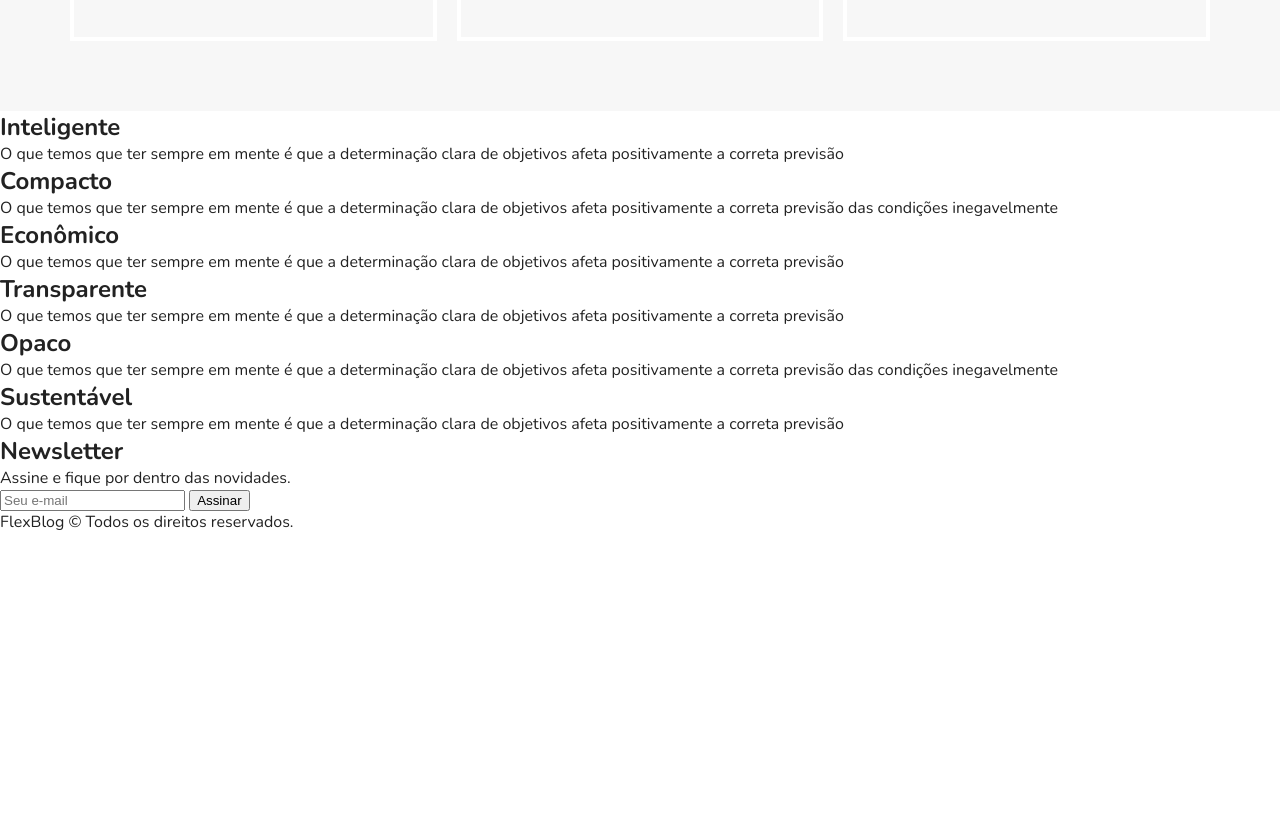
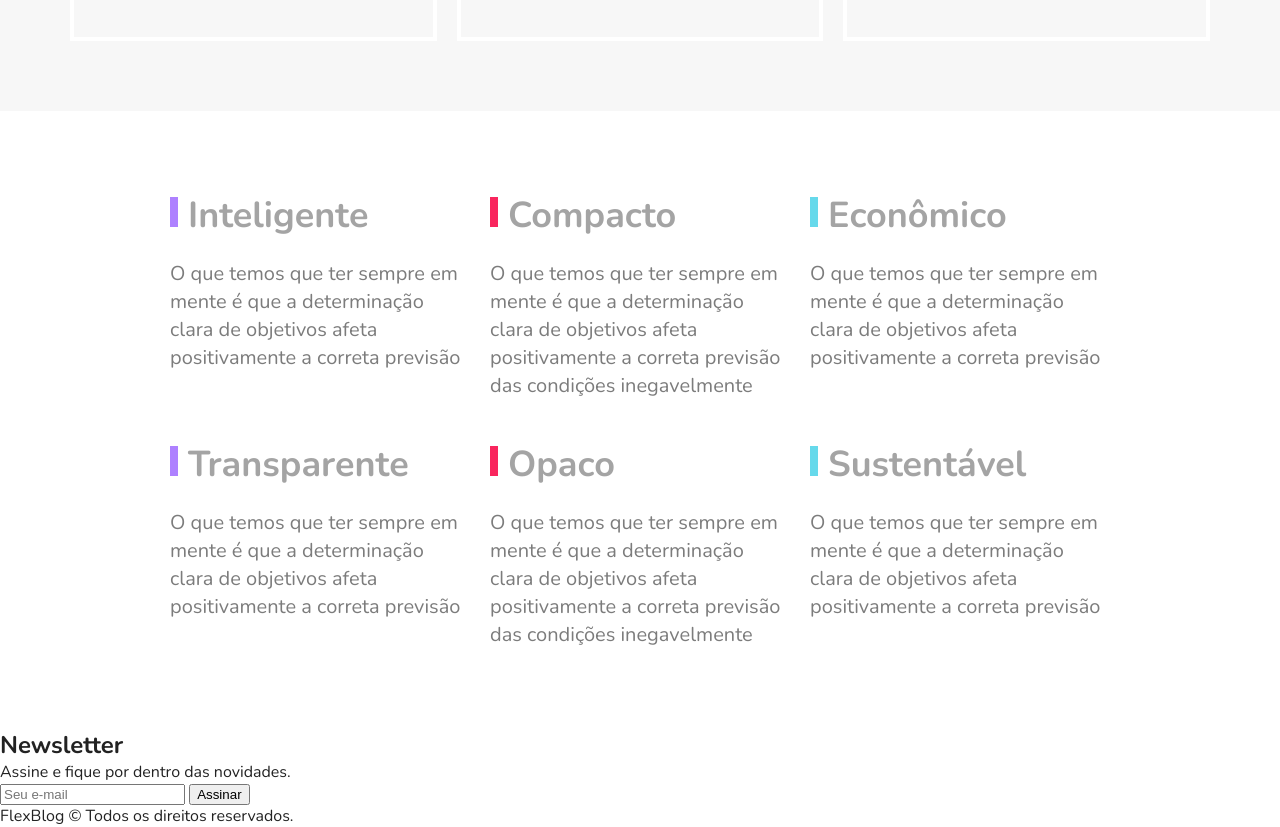
Before and after one commit to klevessonroseno/FlexBlog, a plain HTML site: page index.html in a window 1280 px wide. Shown: the part 1953-2780 px from the top of the page. Before the commit the page ends 2486 px from the top, so only its background shows below. Drawn offline with nearby package versions, Linux system fonts and the light colour scheme.

Commit message:
Estilizando seção de 'qualidade'

```diff
--- a/css/style.css
+++ b/css/style.css
@@ -277,3 +277,47 @@ img {
     order: -1;
   }
 }
+
+.qualidade {
+  max-width: 960px;
+  margin: 60px auto;
+  display: flex;
+  flex-wrap: wrap;
+}
+
+.qualidade-item {
+  flex: 1 1 300px;
+  margin: 20px 10px;
+}
+
+.qualidade-item h2 {
+  font-size: 2.25em;
+  color: #a4a4a4;
+  margin-bottom: 20px;
+}
+
+.qualidade-item h2::before {
+  content: '';
+  display: inline-block;
+  width: 8px;
+  height: 30px;
+  margin-right: 10px;
+}
+
+.qualidade-item:nth-of-type(3n+1) h2::before {
+  background: #ae81ff;
+}
+
+.qualidade-item:nth-of-type(3n+2) h2::before {
+  background: #f9265e;
+}
+
+.qualidade-item:nth-of-type(3n+3) h2::before {
+  background: #66d9eb;
+}
+
+.qualidade-item p {
+  font-size: 1.25em;
+  line-height: 1.4;
+  color: #7c7c7c;
+}
```
